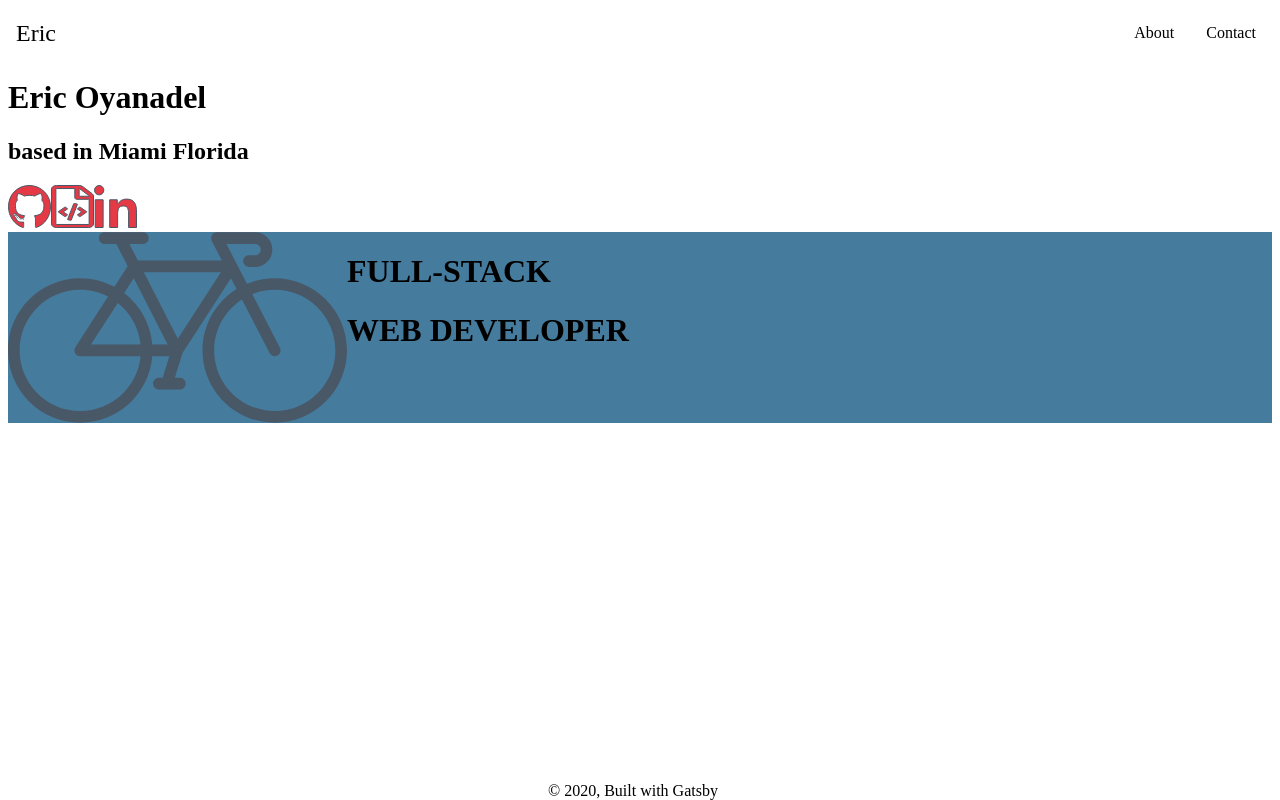
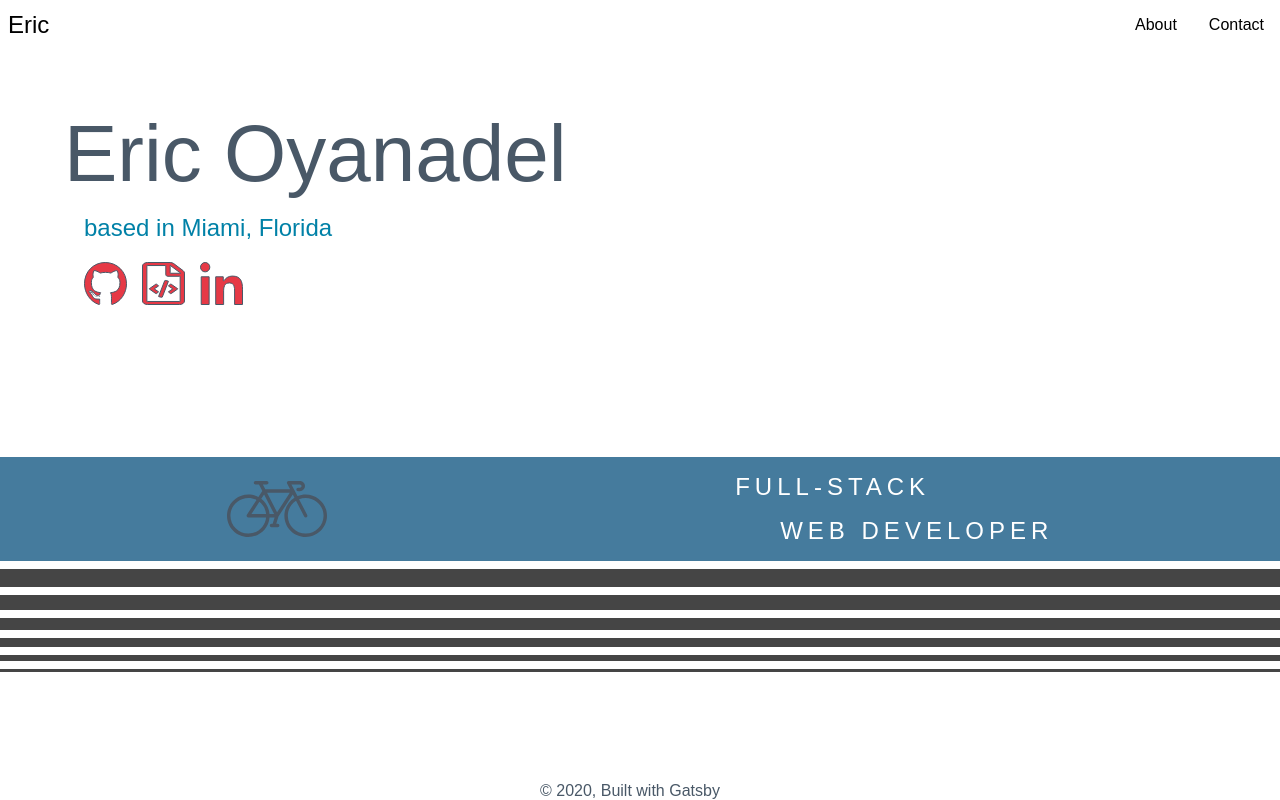
Before and after one commit to Aereli/Oyanadel_5.0, a Gatsby site: page / in a window 1280 px wide. Built offline with nearby package versions, Linux system fonts and the light colour scheme; Gatsby itself is replaced by a stand-in of ours.

Commit message:
create bars component, create globals, update indexpage

```diff
--- /dev/null
+++ b/src/assets/globals.scss
@@ -0,0 +1,6 @@
+body {
+  margin: 0;
+  font-family: "Josefin Sans", sans-serif;
+}
+
+$display-breakpoint: "only screen and (max-width : 770px)";
--- /dev/null
+++ b/src/components/Bars/index.js
@@ -0,0 +1,20 @@
+import React from "react"
+// import PropTypes from "prop-types"
+import "./styles.scss"
+
+const Bars = () => (
+  <div className="heroBars">
+    <div className="heroBars1" />
+    <div className="heroBars2" />
+    <div className="heroBars3" />
+    <div className="heroBars4" />
+    <div className="heroBars5" />
+    <div className="heroBars6" />
+  </div>
+)
+
+Bars.propTypes = {}
+
+Bars.defaultProps = {}
+
+export default Bars
--- /dev/null
+++ b/src/components/Bars/styles.scss
@@ -0,0 +1,25 @@
+.heroBars {
+  div {
+    background-color: #454545;
+    width: 100%;
+    margin: 0.5rem 0;
+  }
+  .heroBars1 {
+    height: 18px;
+  }
+  .heroBars2 {
+    height: 15px;
+  }
+  .heroBars3 {
+    height: 12px;
+  }
+  .heroBars4 {
+    height: 9px;
+  }
+  .heroBars5 {
+    height: 6px;
+  }
+  .heroBars6 {
+    height: 3px;
+  }
+}
--- a/src/components/Hero/index.js
+++ b/src/components/Hero/index.js
@@ -1,33 +1,39 @@
 import React from "react"
 // import PropTypes from "prop-types"
 import "./styles.scss"
-import vector from "../../images/Vector.svg"
-import vector2 from "../../images/Vector2.svg"
-import vector3 from "../../images/Vector3.svg"
+import Bars from "../Bars"
+import github from "../../images/Vector.svg"
+import file from "../../images/Vector2.svg"
+import linkedin from "../../images/Vector3.svg"
 import bicycle from "../../images/bicycle.svg"
 
 const Hero = () => {
   return (
     <div>
-      <div className="heroTitles">
+      <div className="heroTitlesContainer">
         <h1>Eric Oyanadel</h1>
-        <h2>based in Miami Florida</h2>
+        <h2>based in Miami, Florida</h2>
+        <div className="heroAnchors">
           <a href="#">
-          <img src={vector} />
+            <img src={github} alt="github" />
           </a>
           <a href="#">
-          <img src={vector2} />
+            <img src={file} alt="file" />
           </a>
           <a href="#">
-          <img src={vector3} />
+            <img src={linkedin} alt="linkedin" />
           </a>
         </div>
+      </div>
+      <div className="heroBannerWithBars">
         <div className="heroBanner">
-        <img src={bicycle}></img>
+          <img className="heroCycle" src={bicycle} alt="bicycle"></img>
           <div>
             <h1>FULL-STACK</h1>
             <h1>WEB DEVELOPER</h1>
           </div>
+        </div>
+        <Bars />
       </div>
     </div>
   )
--- a/src/components/Hero/styles.scss
+++ b/src/components/Hero/styles.scss
@@ -1,5 +1,58 @@
+@import "../../assets/globals.scss";
+
+.heroTitlesContainer {
+  margin: 5% 0 0 5%;
+  h1 {
+    margin-bottom: 0.5rem;
+    line-height: 1;
+    color: #495867;
+    font-size: 5rem;
+    font-weight: 500;
+  }
+  h2 {
+    color: #0081a7;
+    font-weight: 200;
+    text-indent: 20px;
+  }
+  .heroAnchors {
+    text-indent: 20px;
+    a {
+      padding-right: 15px;
+    }
+  }
+}
+
+.heroBannerWithBars {
+  position: absolute;
+  bottom: 15%;
+  width: 100%;
+}
+
 .heroBanner {
   display: flex;
   width: 100%;
+  justify-content: space-around;
   background-color: #457b9d;
+  h1 {
+    font-size: 1.5rem;
+    font-weight: 300;
+    letter-spacing: 5px;
+    color: white;
+  }
+  h1:nth-child(1) {
+    transform: translateX(-45px);
+  }
 }
+
+.heroCycle {
+  width: 100px;
+}
+
+@media #{$display-breakpoint} {
+  .heroTitlesContainer {
+    margin: 25% 0 0 5%;
+    h1 {
+      font-size: 3.5rem;
+    }
+  }
+}
--- a/src/components/Layout/index.js
+++ b/src/components/Layout/index.js
@@ -8,6 +8,8 @@
 import React from "react"
 import PropTypes from "prop-types"
 import { useStaticQuery, graphql } from "gatsby"
+import "../../assets/globals.scss"
+import "./styles.scss"
 
 import Header from "../Header"
 
@@ -27,14 +29,8 @@ const Layout = ({ children }) => {
       <Header siteTitle={data.site.siteMetadata?.title || `Title`} />
       <div>
         <main>{children}</main>
-        <footer
-          style={{
-            position: `fixed`,
-            bottom: 0,
-            width: `100%`,
-          }}
-        >
-          <p style={{ width: `200px`, margin: `auto` }}>
+        <footer className="layoutFooter">
+          <p className="footerText">
             © {new Date().getFullYear()}, Built with Gatsby
           </p>
         </footer>
--- a/src/components/Layout/styles.scss
+++ b/src/components/Layout/styles.scss
@@ -1,3 +1,12 @@
-body {
-  margin: 0;
+.layoutFooter {
+  position: fixed;
+  width: 100%;
+  bottom: 0;
 }
+
+.footerText {
+  width: 200px;
+  margin: auto;
+  font-weight: 200;
+  color: #495867;
+}
```
Lines whose indentation alone changed are shown as unchanged.
